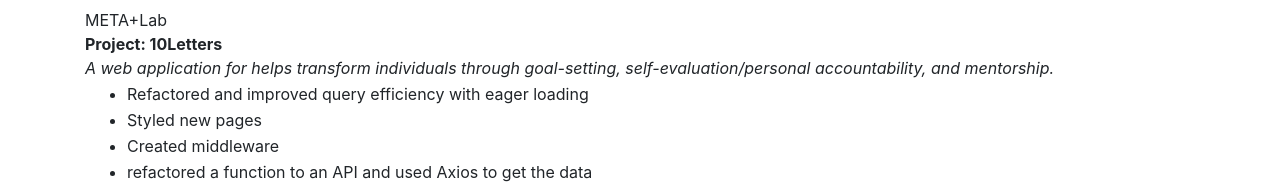
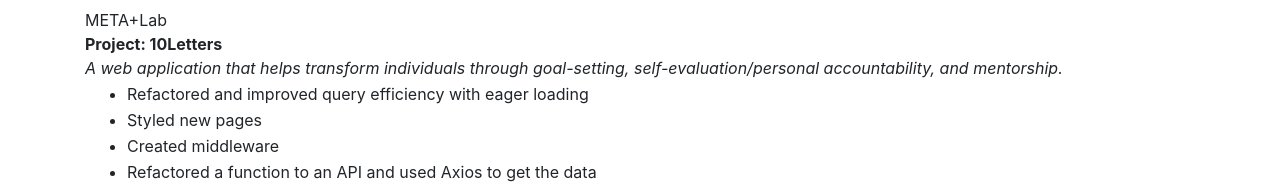
Before and after one commit to arminekhachatryan94/resume, an Angular app: page /portfolio in a window 1280 px wide. Shown: the part 752-941 px from the top of the page. Built offline with nearby package versions, Linux system fonts and the light colour scheme.

Commit message:
click nav element

```diff
--- a/src/app/components/nav/nav.component.html
+++ b/src/app/components/nav/nav.component.html
@@ -18,13 +18,13 @@
 
   <ul id="hamburger" class="nav text--blue navbar-custom float-right">
     <li id="resume" class="nav-item padding">
-      <div [routerLink]="['portfolio']" class="nav-link" (click)="hamburgerBar()" (mouseover)="onMouseOver('resume')" (mouseleave)="onMouseLeave('resume')">Portfolio</div>
+      <div [routerLink]="['portfolio']" class="nav-link" (click)="onClick()" (mouseover)="onMouseOver('resume')" (mouseleave)="onMouseLeave('resume')">Portfolio</div>
     </li>
     <li id="blog" class="nav-item padding">
-      <div class="nav-link" (mouseover)="onMouseOver('blog')" (click)="hamburger()" (mouseleave)="onMouseLeave('blog')">Blog</div>
+      <div class="nav-link" (mouseover)="onMouseOver('blog')" (click)="onClick()" (mouseleave)="onMouseLeave('blog')">Blog</div>
     </li>
     <li id="about" class="nav-item padding">
-      <div class="nav-link" (mouseover)="onMouseOver('about')" (click)="hamburger()" (mouseleave)="onMouseLeave('about')">About</div>
+      <div class="nav-link" (mouseover)="onMouseOver('about')" (click)="onClick()" (mouseleave)="onMouseLeave('about')">About</div>
     </li>
   </ul>
 </nav>
--- a/src/app/components/nav/nav.component.ts
+++ b/src/app/components/nav/nav.component.ts
@@ -13,6 +13,22 @@ export class NavComponent implements OnInit {
 
   ngOnInit() {
     this.color = 'rgb(240, 240, 240)';
+  }
+
+  onClick() {
+    var hamburger = document.getElementById("hamburger");
+    if ( hamburger.className.includes('responsive') ) {
+      var bar1 = document.getElementById("bar1");
+      var bar2 = document.getElementById("bar2");
+      var bar3 = document.getElementById("bar3");
+      let index = hamburger.className.indexOf('responsive');
+      hamburger.className = hamburger.className.substr(0, index-1) + hamburger.className.substr(index+10, hamburger.className.length);
+      bar1.style.webkitTransform = "";
+      bar1.style.transform = "";
+      bar2.style.opacity = "";
+      bar3.style.webkitTransform = "";
+      bar3.style.transform = "";
+    }
   }
 
   onMouseOver(name) {
--- a/src/app/views/portfolio/portfolio.component.ts
+++ b/src/app/views/portfolio/portfolio.component.ts
@@ -36,9 +36,9 @@ export class PortfolioComponent implements OnInit {
     this.skills = [
       'PHP', 'Laravel', 'Lumen',
       'Javascript', 'jQuery', 'Vue.js', 'Vuex',
-      'Express.js', 'Node.js', 'Angular4', 'Socket.io',
-      'MySQL', 'MongoDB',
-      'Java', 'Jswing', 'JavaFX',
+      'Express.js', 'Node.js', 'Angular4/6', 'Socket.io',
+      'MySQL', 'MongoDB', 'Cassandra',
+      'Java', 'Spring Boot', 'Jswing', 'JavaFX',
       'C++', 'C',
       'PHPUnit', 'JUnit',
       'Bootstrap', 'CSS', 'HTML',
@@ -107,11 +107,12 @@ export class PortfolioComponent implements OnInit {
         projects: [
           {
             name: '10Letters',
-            summary: 'A web application for helps transform individuals through goal-setting, self-evaluation/personal accountability, and mentorship.',
+            summary: 'A web application that helps transform individuals through goal-setting, self-evaluation/personal accountability, and mentorship.',
             description: [
               'Refactored and improved query efficiency with eager loading',
               'Styled new pages', 'Created middleware',
-              'refactored a function to an API and used Axios to get the data',
+              'Refactored a function to an API and used Axios to get the data',
+              'Currently using Vue Croppa to crop and upload profile images',
               'Technolgies: Laravel, Vue.js, MySQL, SASS'
             ],
           }
@@ -179,6 +180,14 @@ export class PortfolioComponent implements OnInit {
   setProjects() {
     this.projects = [
       {
+        name: 'Coffee Shop',
+        description: [
+          'Basic web application with CRUD for admins to update the menu for customers'
+        ],
+        technologies: 'Spring Boot, Angular 6, Apache Cassandra',
+        url: 'https://github.com/arminekhachatryan94/coffee-shop'
+      },
+      {
         name: 'Meddit',
         description: [
           'Full stack forum similar to Reddit\'s UI design',
@@ -212,10 +221,10 @@ export class PortfolioComponent implements OnInit {
       {
         name: 'iChat',
         description: [
-          'Real-time chat built with the MEVN stack (MongoDB, Express.js, Vue.js, Node.js), Axios, and Socket.io',
-          'SPA; authentication and authorization'
+          'Real-time chat SPA with authentication and authorization',
+          'Users are able to view their conversations page, their conversation with a specific person, and send a new message'
         ],
-        technologies: 'MongoDB, Express.js, Vue.js, Node.js), Axios, Socket.io',
+        technologies: 'MongoDB, Express.js, Vue.js, Node.js, Axios, Socket.io',
         url: 'https://github.com/arminekhachatryan94/mevnchat'
       },
       {
```
